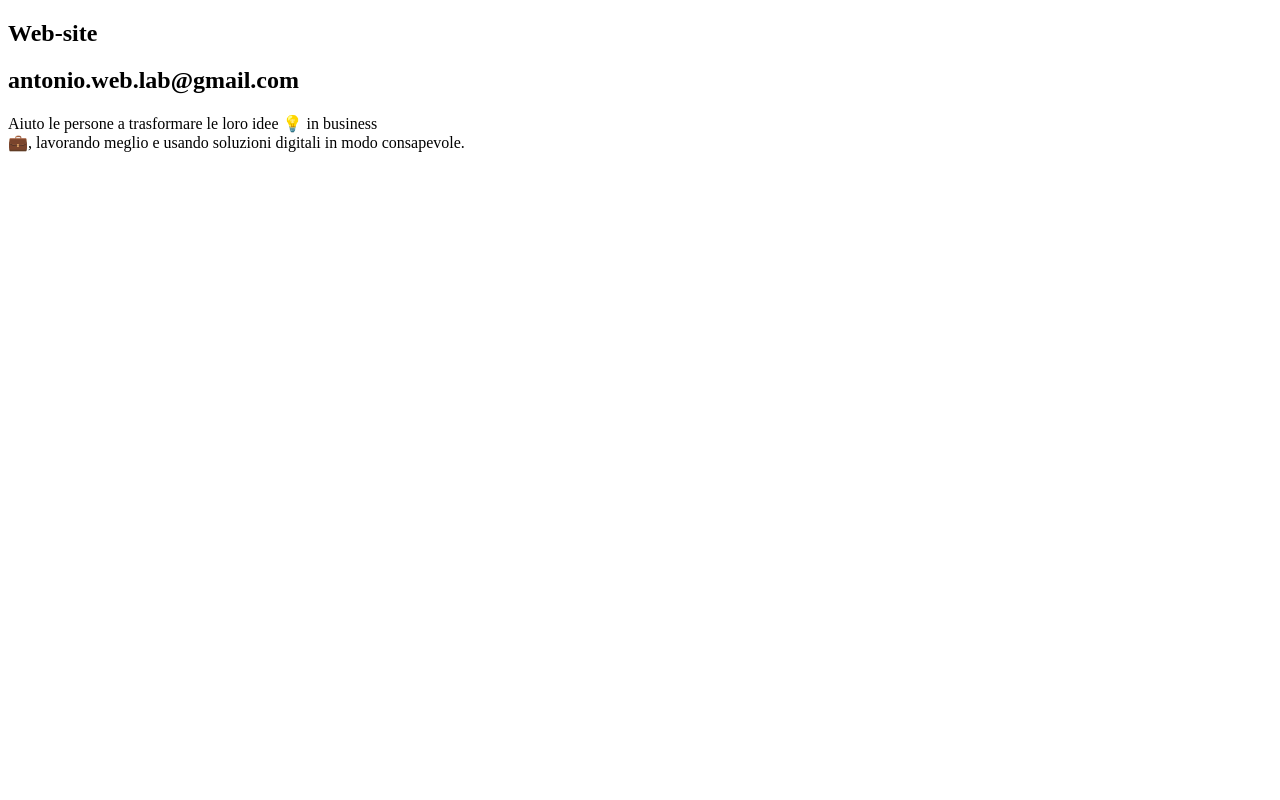
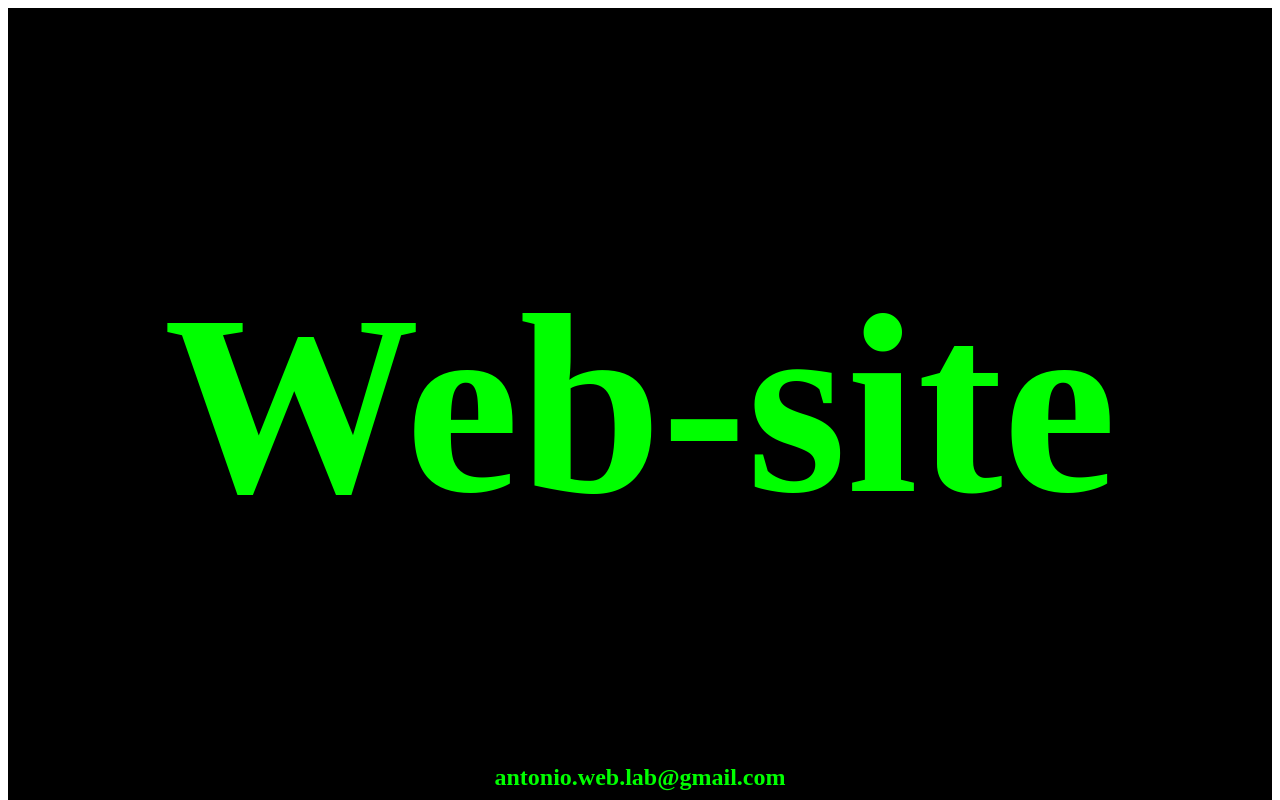
Before and after one commit to AntonioWebLab/antonio_1, a plain HTML site: page index.html in a window 1280 px wide. Shown: the top 800 px of the page. Drawn offline with Linux system fonts and the light colour scheme; the site is published under a folder, as on GitHub Pages, so addresses that start at the root find nothing.

Commit message:
fixed css source

```diff
--- a/index.html
+++ b/index.html
@@ -6,7 +6,7 @@
   <meta name="viewport" content="width=device-width, initial-scale=1.0">
 
   <!-- ------------------------------------- Style Locale -->
-  <link rel="stylesheet" href="/assets/css/main.css">
+  <link rel="stylesheet" href="assets/css/main.css">
 
   <!-- ------------------------------------- Style Remoto -->
   <!-- <link rel="stylesheet" href=""> -->
@@ -15,7 +15,7 @@
 
 
   <!-- ------------------------------------- Favicon -->
-  <link rel="icon" type="image/png" href="/assets/img/favicon.png">
+  <link rel="icon" type="image/png" href="assets/img/favicon.png">
 
   <!-- ------------------------------------- Titolo pagina  -->
   <title>@ntonio-web-lab</title>
@@ -30,6 +30,7 @@
 			<h3 class="section-table"></h3>
 		</div>
 	</section>
+
 	<section class="section-screen">
 		<p>Aiuto le persone a trasformare le loro idee 💡 in business <br>
 		💼, lavorando meglio e usando soluzioni digitali in modo consapevole.</p>
```
Also changed, not shown: 1 other file.
